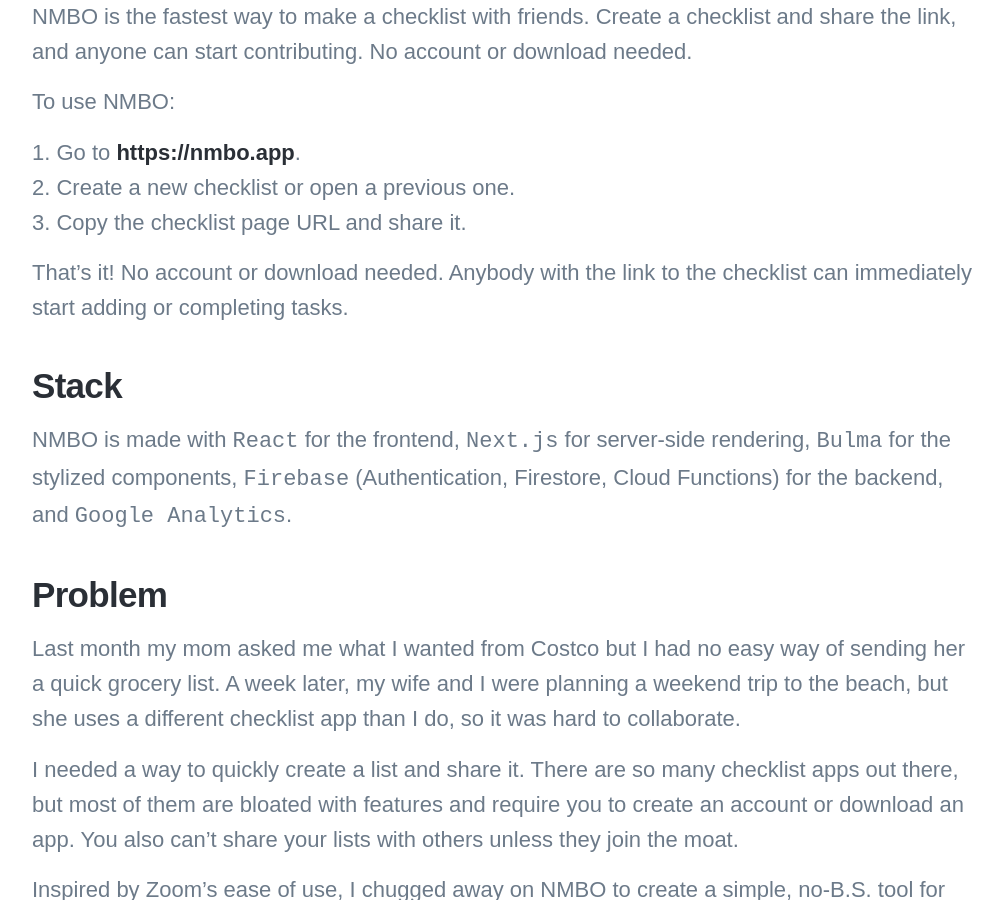
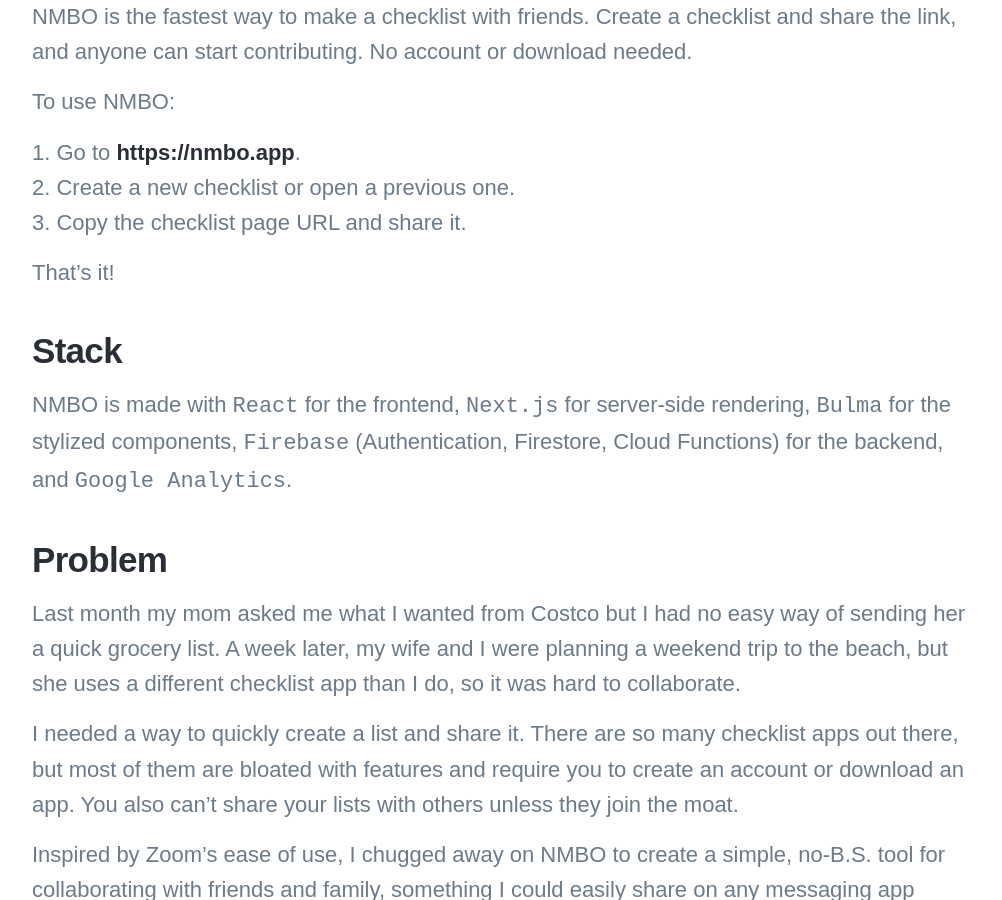
Before and after one commit to kennethfreeflow/kennethlng.github.io, a Jekyll site: the page built from _apps/2020-10-21-nmbo.md, in a window 1280 px wide and 900 px high, scrolled down 1172 px. Shown: the whole window, without its empty margins (138-1140 px from the left). Built offline with Jekyll 4.4.1, drawn with Linux system fonts in a browser that asks for light colours; nearby versions of some CDN libraries; some web fonts are replaced.

Commit message:
Update 2020-10-21-nmbo.md

```diff
--- a/_apps/2020-10-21-nmbo.md
+++ b/_apps/2020-10-21-nmbo.md
@@ -16,7 +16,7 @@
 2. Create a new checklist or open a previous one.
 3. Copy the checklist page URL and share it.
 
-That's it! No account or download needed. Anybody with the link to the checklist can immediately start adding or completing tasks.
+That's it!
 
 ## Stack
 
```
